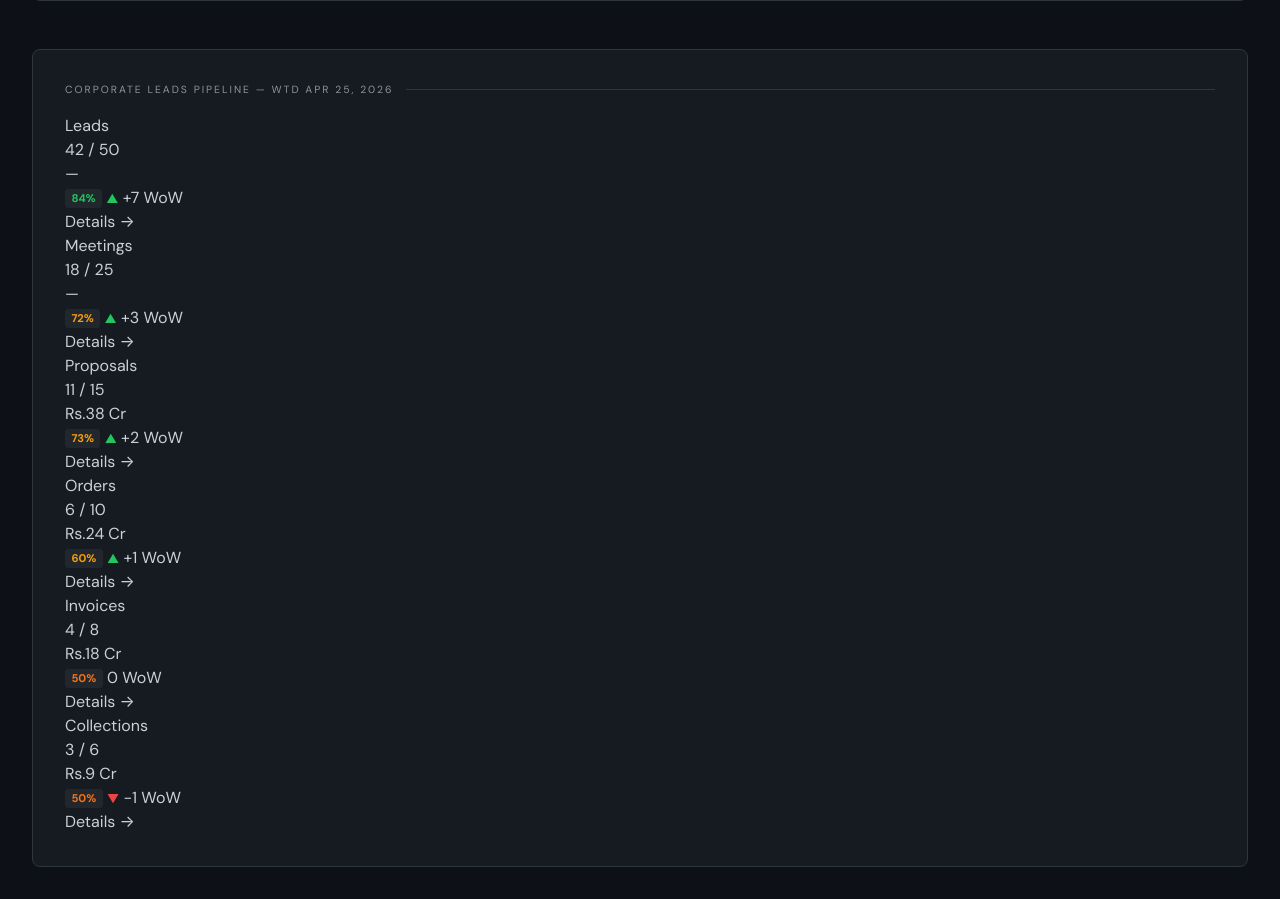
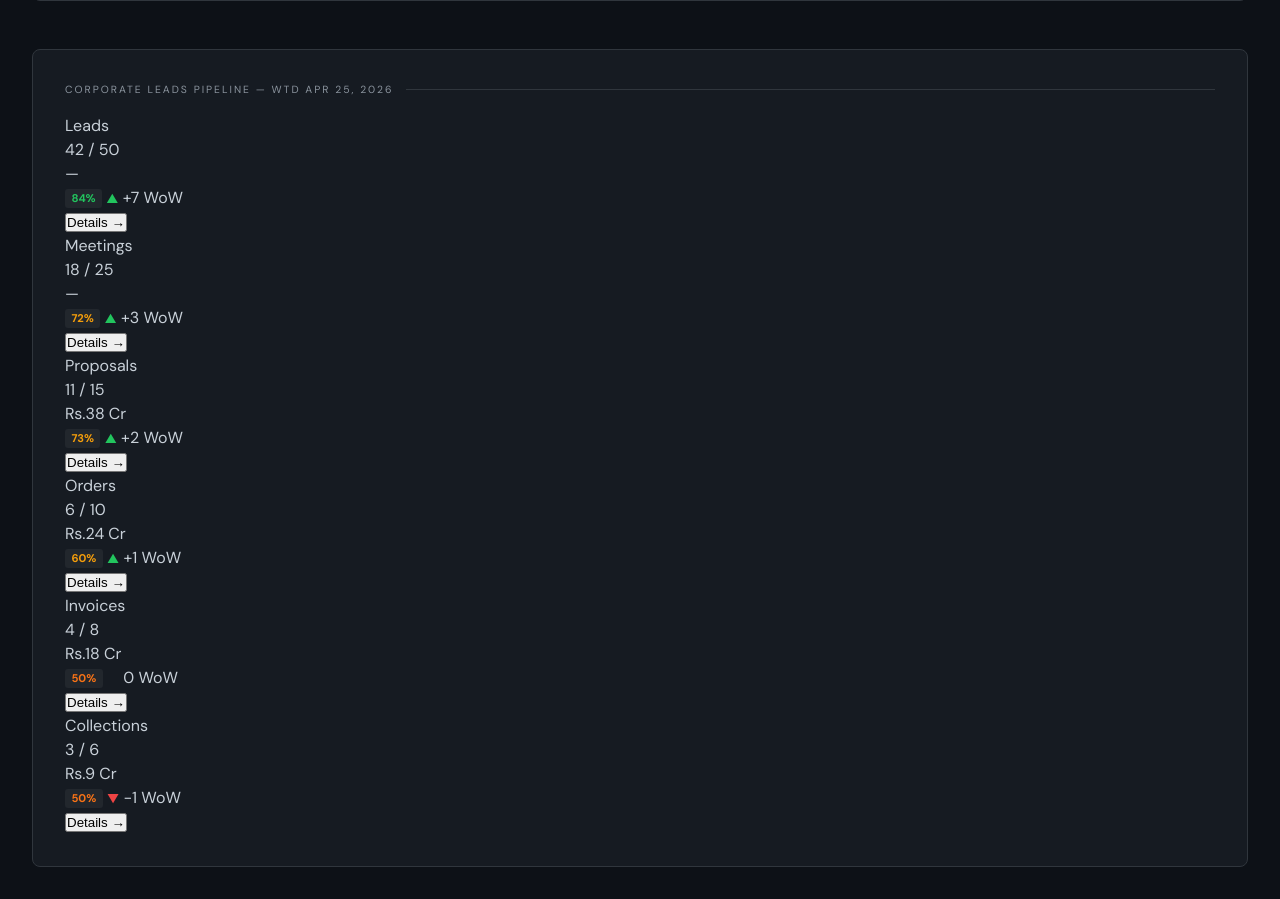
Before and after one commit to katharguppe/mddb, a FastAPI app: page / in a window 1280 px wide. Shown: the part 1157-2056 px from the top of the page. Run offline with FastAPI, Linux system fonts and the light colour scheme.

Commit message:
[TASK-005] fix: use button for pipeline details link, add delta-none placeholder

```diff
--- a/app/templates/dashboard.html
+++ b/app/templates/dashboard.html
@@ -121,11 +121,12 @@
                     <span class="pct-badge {{ pct_class(stage.pct) }}">{{ stage.pct }}%</span>
                     {% if stage.delta_dir == "up" %}<span class="delta-up">▲</span>
                     {% elif stage.delta_dir == "down" %}<span class="delta-down">▼</span>
+                    {% else %}<span class="delta-none"></span>
                     {% endif %}
                     <span class="pipeline-delta-text">{{ stage.delta_val }}</span>
                 </div>
-                <a class="pipeline-details-link"
-                   onclick="toggleDetails('{{ stage.id }}')">Details →</a>
+                <button class="pipeline-details-link"
+                        onclick="toggleDetails('{{ stage.id }}')">Details →</button>
             </div>
             {% endfor %}
         </div>
```
